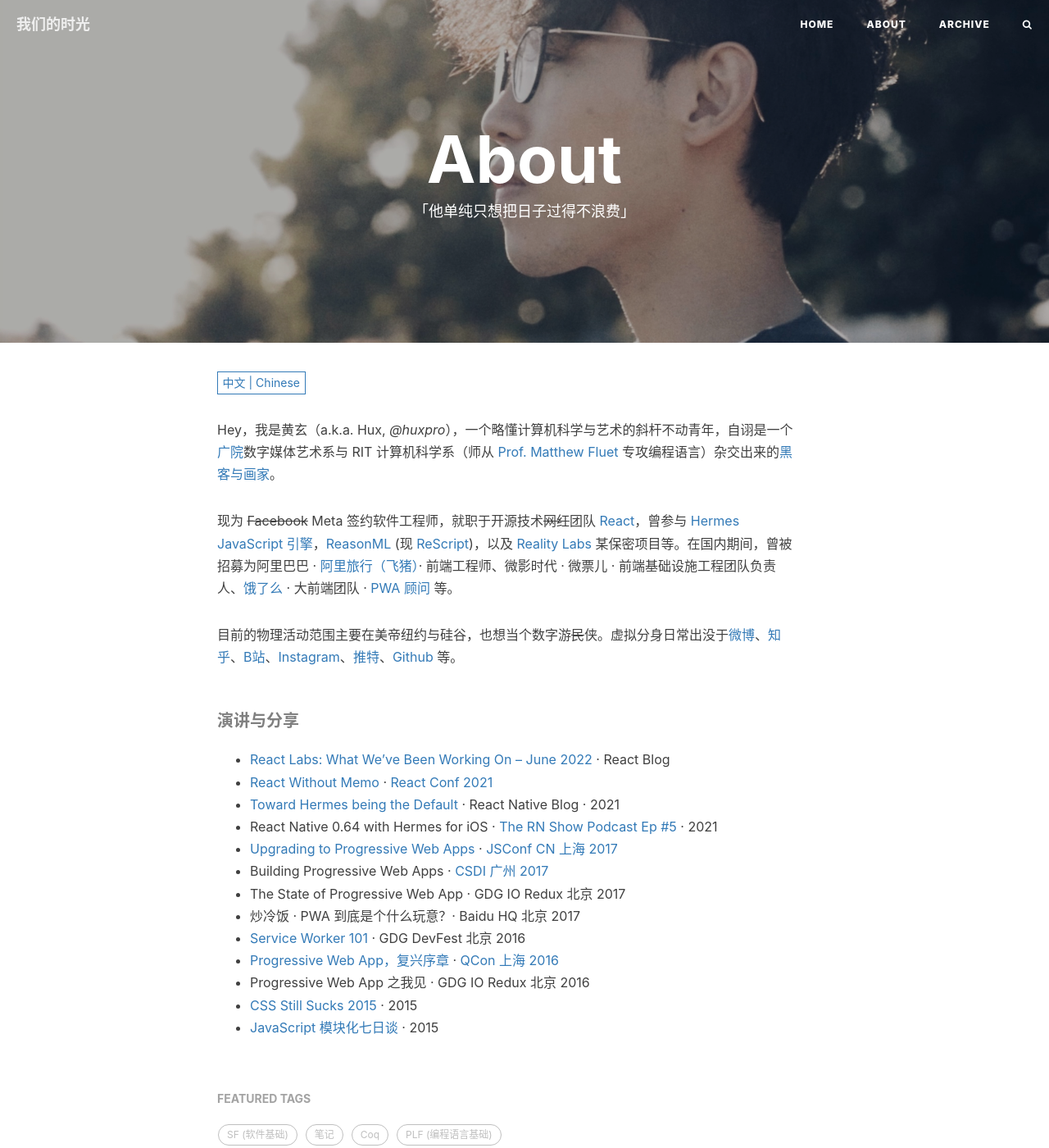
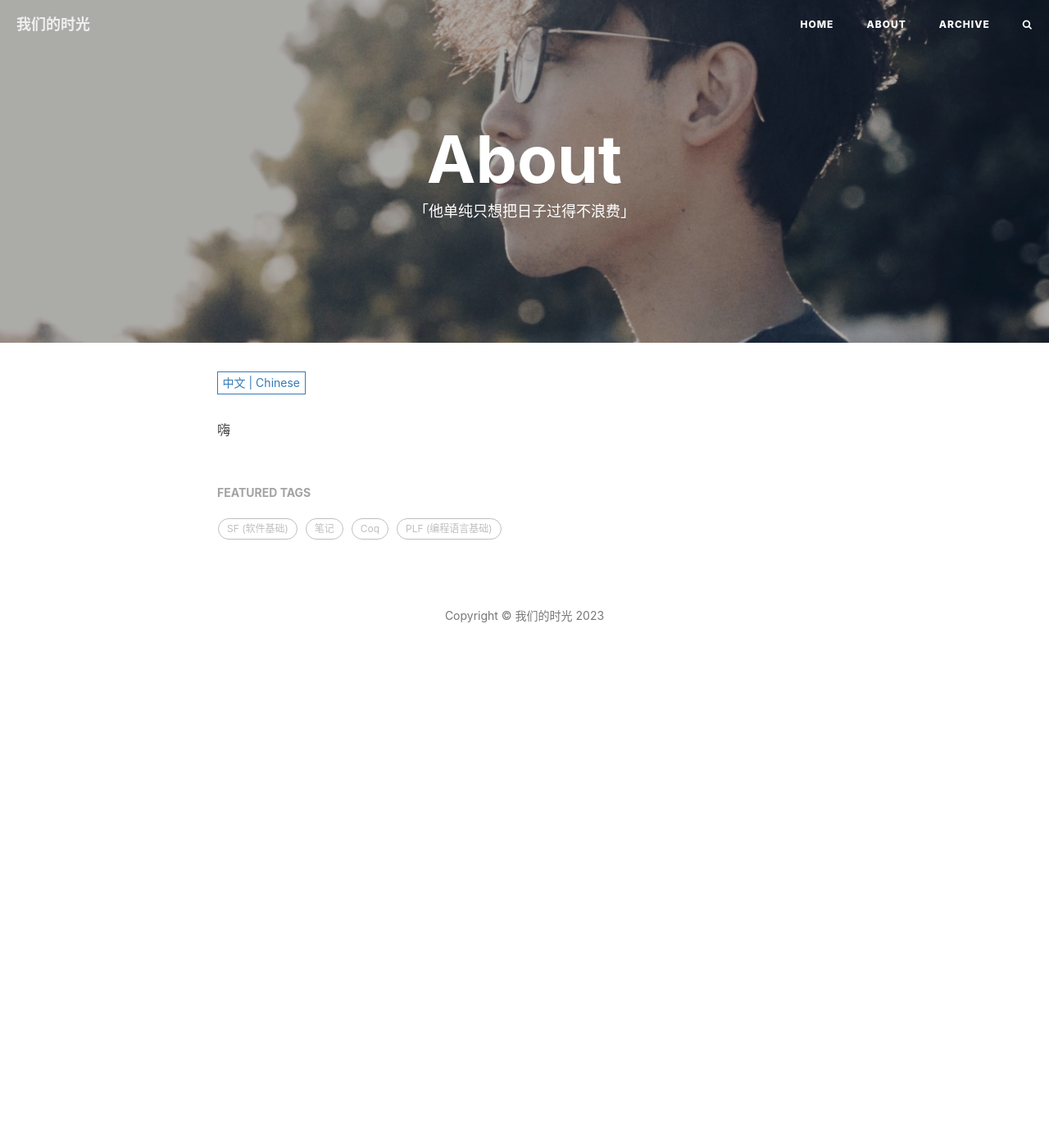
Before and after one commit to zhangguang1989/umeshg, a Jekyll site: the page built from about.html, in a window 1280 px wide and 1400 px high. Shown: the whole window at 82% size. Built offline with Jekyll 4.4.1, drawn with Linux system fonts in a browser that asks for light colours; nearby versions of some CDN libraries; comment, search, counter and statistics services are not loaded.

Commit message:
Update zh.md

```diff
--- a/_includes/about/zh.md
+++ b/_includes/about/zh.md
@@ -1,35 +1 @@
-Hey，我是黄玄（a.k.a. Hux, _@huxpro_），一个略懂计算机科学与艺术的斜杆不动青年，自诩是一个[广院](https://baike.baidu.com/item/%E4%B8%AD%E5%9B%BD%E4%BC%A0%E5%AA%92%E5%A4%A7%E5%AD%A6)数字媒体艺术系与 RIT 计算机科学系（师从 [Prof. Matthew Fluet](https://www.cs.rit.edu/~mtf/) 专攻编程语言）杂交出来的[黑客与画家](https://book.douban.com/subject/6021440/)。
-
-现为 <del>Facebook</del> Meta 签约软件工程师，就职于开源技术<del>网红</del>团队 [React](https://beta.reactjs.org/community/meet-the-team#react-core)，曾参与 [Hermes JavaScript 引擎](https://hermesengine.dev/)，[ReasonML](https://reasonml.github.io/) (现 [ReScript](https://rescript-lang.org/))，以及 [Reality Labs](https://tech.fb.com/ar-vr/) 某保密项目等。在国内期间，曾被招募为阿里巴巴 · [阿里旅行（飞猪）](http://alitrip.com)· 前端工程师、微影时代 · 微票儿 · 前端基础设施工程团队负责人、[饿了么](https://ele.me/) · 大前端团队 · [PWA 顾问](https://medium.com/elemefe/upgrading-ele-me-to-progressive-web-app-2a446832e509) 等。
-
-
-目前的物理活动范围主要在美帝纽约与硅谷，也想当个数字游<del>民</del>侠。虚拟分身日常出没于[微博](https://weibo.com/huxpro)、[知乎](https://www.zhihu.com/people/huxpro/pins/posts)、[B站](https://space.bilibili.com/43271611)、[Instagram](https://www.instagram.com/huxpro/)、[推特](https://twitter.com/Huxpro/)、[Github](https://github.com/huxpro) 等。
-
-##### 演讲与分享
-
-- [React Labs: What We've Been Working On – June 2022][12] · React Blog
-- [React Without Memo][11] · [React Conf 2021](https://conf.reactjs.org/)
-- [Toward Hermes being the Default][11] · React Native Blog · 2021
-- React Native 0.64 with Hermes for iOS · [The RN Show Podcast Ep #5](https://www.callstack.com/podcast-react-native-show) · 2021
-- [Upgrading to Progressive Web Apps][9] · [JSConf CN 上海 2017](http://2017.jsconf.cn/)
-- Building Progressive Web Apps · [CSDI 广州 2017](http://www.csdisummit.com/)
-- The State of Progressive Web App · GDG IO Redux 北京 2017
-- 炒冷饭 · PWA 到底是个什么玩意？· Baidu HQ 北京 2017
-- [Service Worker 101][5] · GDG DevFest 北京 2016
-- [Progressive Web App，复兴序章][4] · [QCon 上海 2016](http://2016.qconshanghai.com/presentation/3111)
-- Progressive Web App 之我见 · GDG IO Redux 北京 2016
-- [CSS Still Sucks 2015][2] · 2015
-- [JavaScript 模块化七日谈][1] · 2015
-
-[1]: //huangxuan.me/2015/07/09/js-module-7day/
-[2]: //huangxuan.me/2015/12/28/css-sucks-2015/
-[3]: //huangxuan.me/2016/06/05/pwa-in-my-pov/
-[4]: //huangxuan.me/2016/10/20/pwa-qcon2016/
-[5]: //huangxuan.me/2016/11/20/sw-101-gdgdf/
-[6]: https://yanshuo.io/assets/player/?deck=58ac8598b123db0067292f92 "PWA Rehashing"
-[7]: https://yanshuo.io/assets/player/?deck=593ad6fbfe88c2006a0a0d6d "The State of PWA"
-[8]: https://yanshuo.io/assets/player/?deck=594d673d570c357d0698a950 "Building PWA"
-[9]: //huangxuan.me/jsconfcn2017/
-[10]: https://reactnative.dev/blog/2021/10/26/toward-hermes-being-the-default
-[11]: https://youtu.be/lGEMwh32soc
-[12]: https://reactjs.org/blog/2022/06/15/react-labs-what-we-have-been-working-on-june-2022.html
+嗨
```
